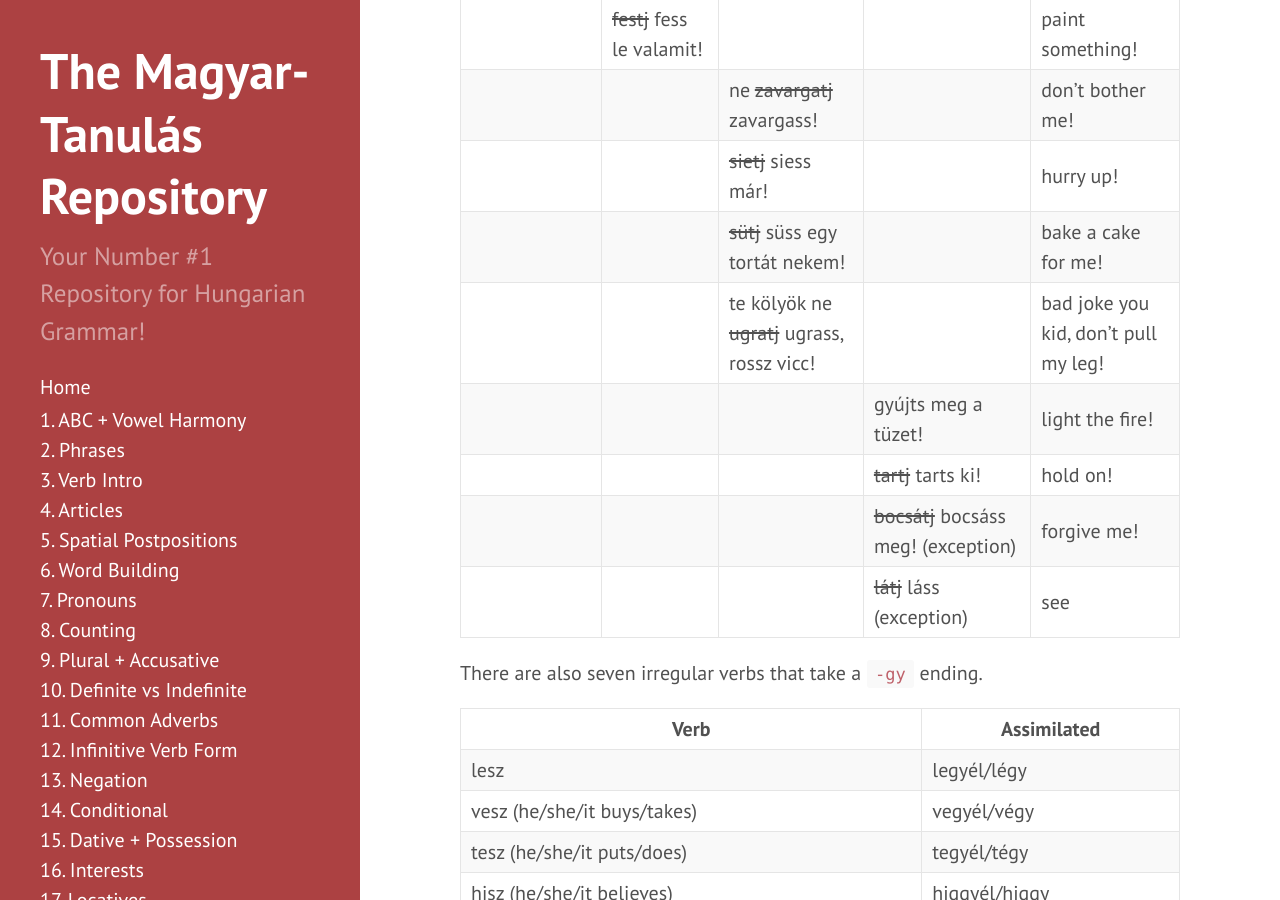
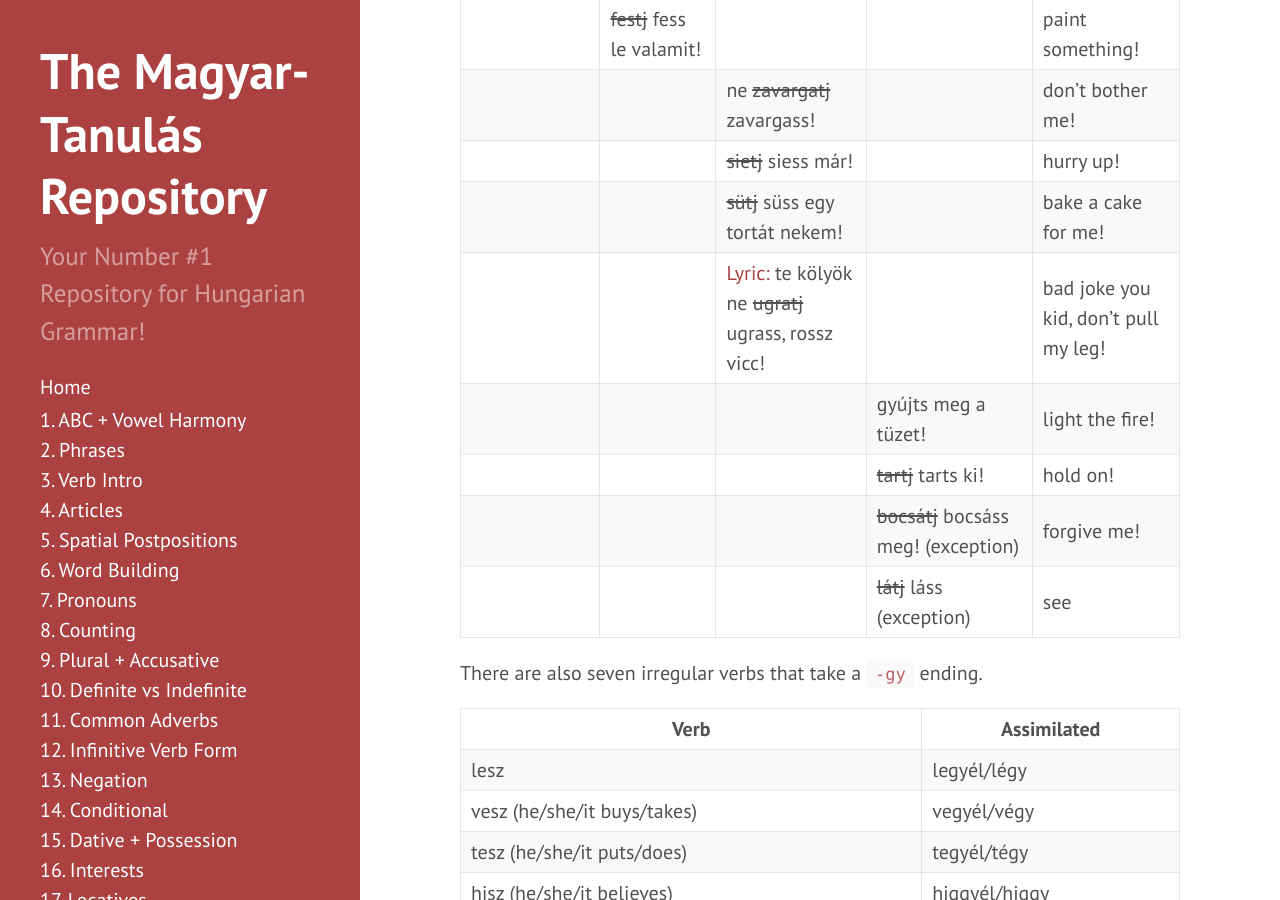
Before and after one commit to Magyartanulas/magyartanulas.github.io, a Jekyll site: the page built from extrastuff.md, in a window 1280 px wide and 900 px high, scrolled down 2265 px. Built offline with Jekyll 4.4.1, drawn with Linux system fonts in a browser that asks for light colours; our own code applies the rules of GitHub Pages for plain Markdown files; comment, search, counter and statistics services are not loaded.

Commit message:
Update extrastuff.md

```diff
--- a/extrastuff.md
+++ b/extrastuff.md
@@ -54,7 +54,7 @@ Basically the imperative mood is turning verbs into orders/commands. You can ide
 |                                        |                              | ne ~~zavargatj~~ zavargass!                 |                                      | don't bother me!                     |
 |                                        |                              | ~~sietj~~ siess már!                        |                                      | hurry up!                            |
 |                                        |                              | ~~sütj~~ süss egy tortát nekem!             |                                      | bake a cake for me!                  |
-|                                        |                              | te kölyök ne ~~ugratj~~ ugrass, rossz vicc! |                                      | bad joke you kid, don't pull my leg! |
+|                                        |                              | [Lyric:](http://www.zeneszoveg.hu/dalszoveg/41415/rajzfilm-slagerek/a-dzsungel-konyve---mint-te-olyan-leszek-zeneszoveg.html) te kölyök ne ~~ugratj~~ ugrass, rossz vicc! |                                      | bad joke you kid, don't pull my leg! |
 |                                        |                              |                                             | gyújts meg a tüzet!                  | light the fire!                      |
 |                                        |                              |                                             | ~~tartj~~ tarts ki!                  | hold on!                             |
 |                                        |                              |                                             | ~~bocsátj~~ bocsáss meg! (exception) | forgive me!                          |
```
